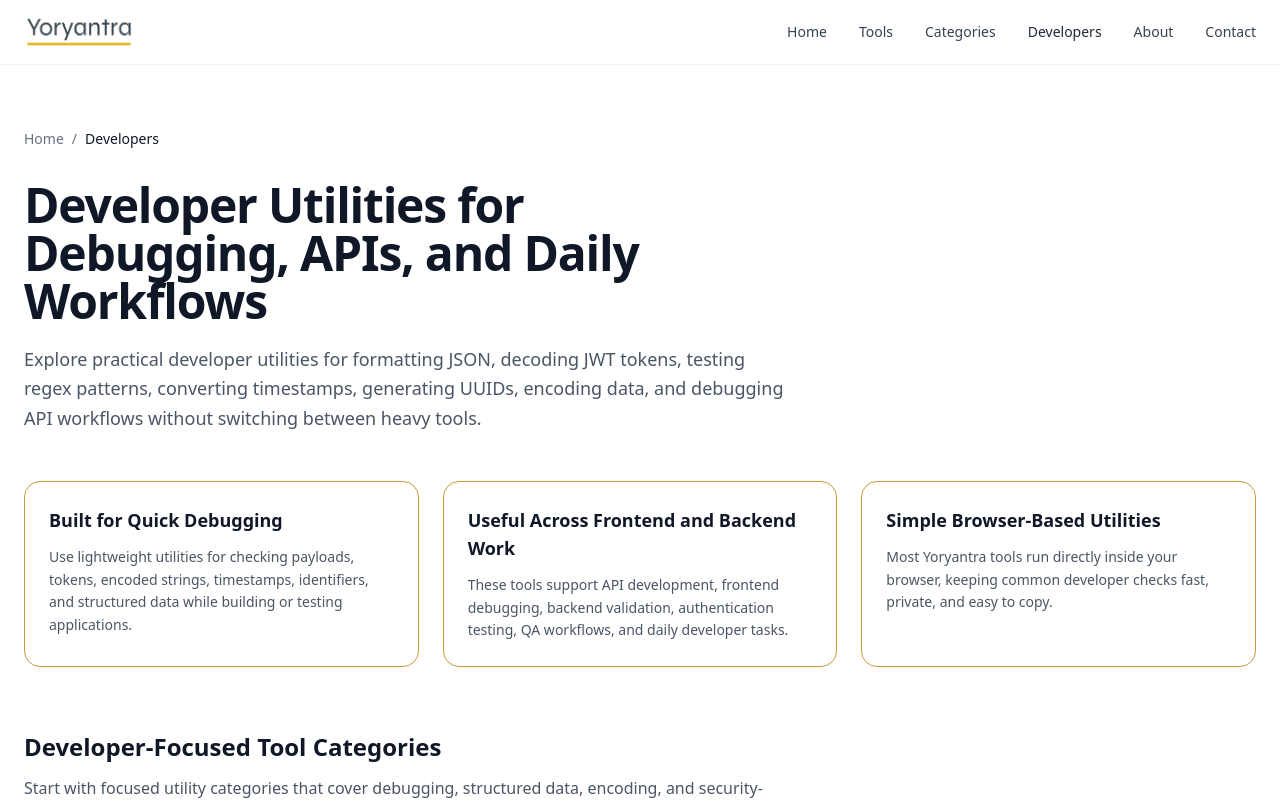
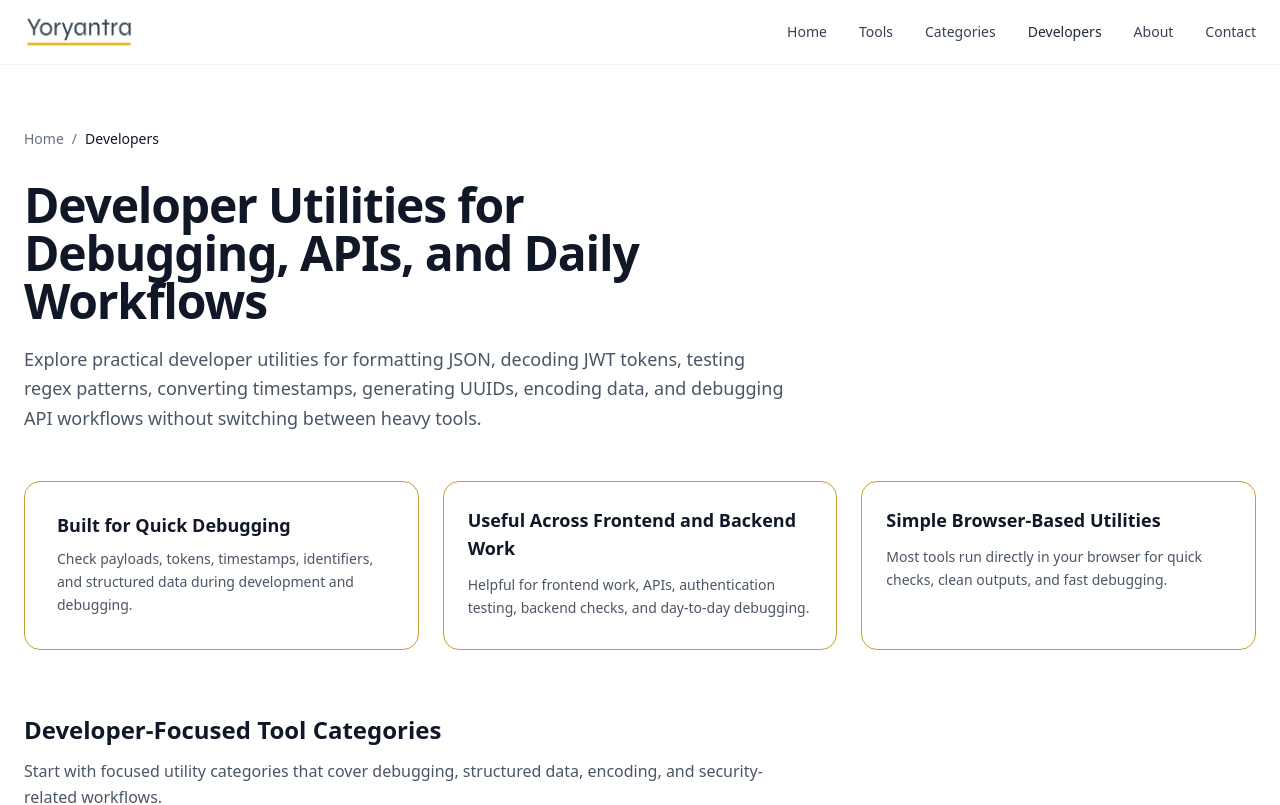
Before and after one commit to vaarunsonawwane-ops/yoryantra-new, a Next.js app: page /developers in a window 1280 px wide. Shown: the top 805 px of the page. Built offline with nearby package versions, Linux system fonts and the light colour scheme.

Commit message:
Developers page on Navigation

```diff
--- a/app/developers/page.tsx
+++ b/app/developers/page.tsx
@@ -164,15 +164,13 @@ export default function Page() {
 
         {/* INTRO */}
         <div className="mt-12 grid gap-6 md:grid-cols-3">
-          <div className="rounded-2xl border border-[var(--light-gold)] bg-[var(--cream)] p-6">
-            <h2 className="text-lg font-semibold text-gray-900">
+          <div className="rounded-2xl border border-[var(--light-gold)] bg-[var(--cream)] p-7 md:p-8">
+            <h2 className="text-lg font-semibold leading-tight text-gray-900">
               Built for Quick Debugging
             </h2>
 
             <p className="mt-3 text-sm leading-relaxed text-gray-600">
-              Use lightweight utilities for checking payloads, tokens, encoded
-              strings, timestamps, identifiers, and structured data while
-              building or testing applications.
+              Check payloads, tokens, timestamps, identifiers, and structured data during development and debugging.
             </p>
           </div>
 
@@ -182,9 +180,7 @@ export default function Page() {
             </h2>
 
             <p className="mt-3 text-sm leading-relaxed text-gray-600">
-              These tools support API development, frontend debugging, backend
-              validation, authentication testing, QA workflows, and daily
-              developer tasks.
+              Helpful for frontend work, APIs, authentication testing, backend checks, and day-to-day debugging.
             </p>
           </div>
 
@@ -194,8 +190,7 @@ export default function Page() {
             </h2>
 
             <p className="mt-3 text-sm leading-relaxed text-gray-600">
-              Most Yoryantra tools run directly inside your browser, keeping
-              common developer checks fast, private, and easy to copy.
+              Most tools run directly in your browser for quick checks, clean outputs, and fast debugging.
             </p>
           </div>
         </div>
```
